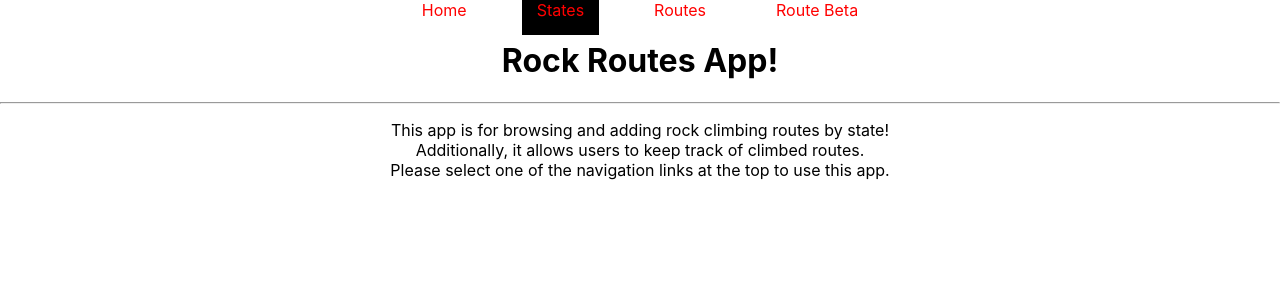
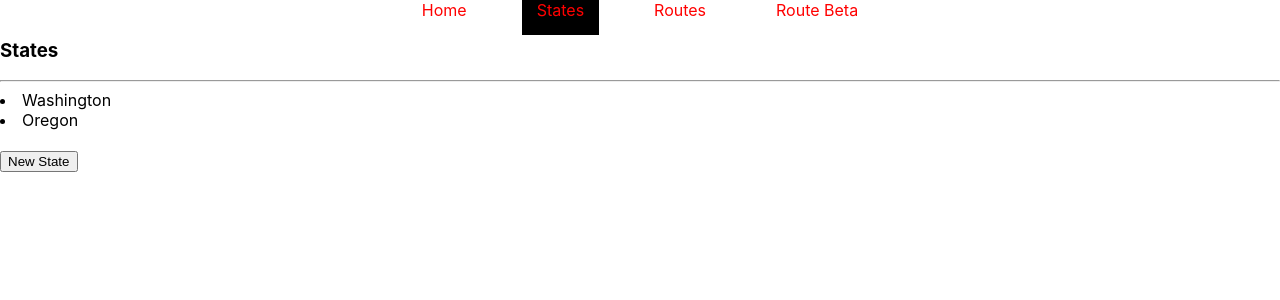
Before and after one commit to atg27/rock-route-app-031521, a React (Create React App) app: page /states in a window 1280 px wide. Shown: the top 300 px of the page. Built offline with nearby package versions, Linux system fonts and the light colour scheme; data requests are answered from the project's data file.

Commit message:
added more routes, added NewButton, StateForm

```diff
--- a/src/App.js
+++ b/src/App.js
@@ -5,6 +5,7 @@ import Navigation from './components/Navigation'
 import States from './containers/States'
 import Routes from './containers/Routes'
 import Beta from './containers/Beta'
+import StateForm from './containers/StateForm'
 
 export default class App extends Component {
   render() {
@@ -13,10 +14,12 @@ export default class App extends Component {
         <Navigation/>
         <div className="App">
           <Switch>
-            <Route exact="/" component={Home}/>
-            <Route exact="/states" component={States}/>
-            <Route exact="/routes" component={Routes}/>
-            <Route exact="/beta" component={Beta}/>
+            <Route exact path="/" component={Home}/>
+            <Route exact path="/states" component={States}/>
+            <Route exact path="/states/new" component={StateForm}/>
+            {/* <Route exact path="/states/:id" component={State}/> */}
+            <Route exact path="/routes" component={Routes}/>
+            <Route exact path="/beta" component={Beta}/>
           </Switch>
         </div>
 
--- /dev/null
+++ b/src/containers/NewButton.js
@@ -0,0 +1,13 @@
+import React from 'react'
+import { Link } from 'react-router-dom'
+
+const NewButton = () => {
+    return (
+        <div>
+            <Link to={'states/new'}>
+                <button>New State</button>
+            </Link>
+        </div>
+    )
+}
+export default NewButton
--- /dev/null
+++ b/src/containers/StateForm.js
@@ -0,0 +1,11 @@
+import React, { Component } from 'react'
+
+export default class StateForm extends Component {
+    render() {
+        return (
+            <div>
+                <h3>I am a Form</h3>
+            </div>
+        )
+    }
+}
--- a/src/containers/States.js
+++ b/src/containers/States.js
@@ -1,4 +1,5 @@
 import React, { Component } from 'react'
+import NewButton from './NewButton'
 
 export default class States extends Component {
 
@@ -20,7 +21,7 @@ export default class States extends Component {
 
     render() {
 
-        const states = this.state.states.map(state => <li>state.name{/* will be own component  */}</li>)
+        const states = this.state.states.map(state => <li>{state.name}{/* will be own component  */}</li>)
 
         return (
             <div>
@@ -28,7 +29,7 @@ export default class States extends Component {
                 <hr/>
                 {states}
                 <br/>
-                <button>New State{/* will be own component  reroute to state form*/}</button> own
+                <NewButton />
             </div>
         )
     }
```
